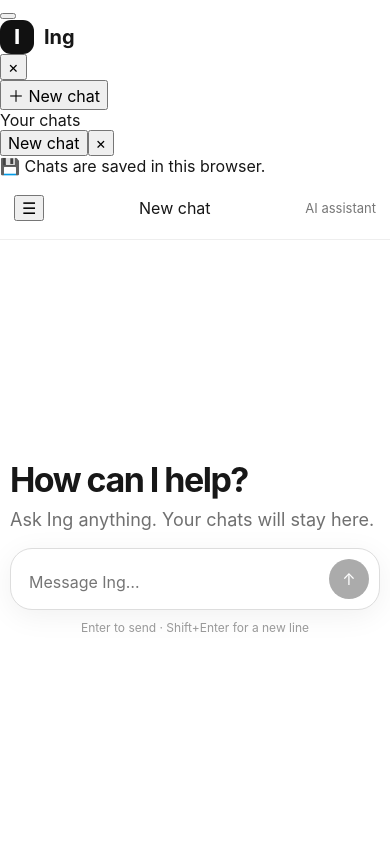
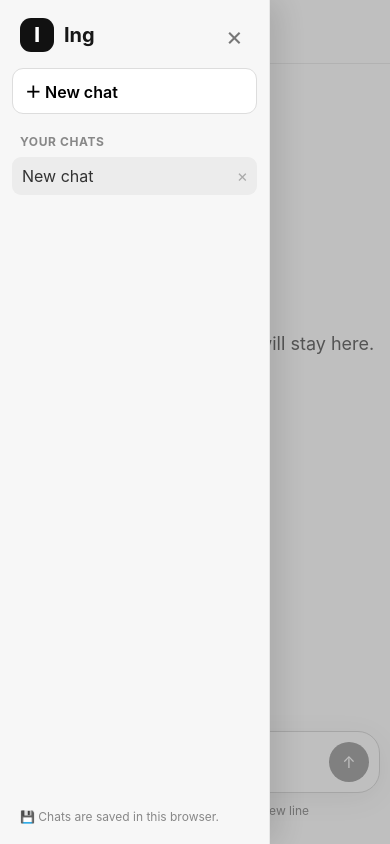
Before and after one commit to Korioswims/Ing-ai, a Next.js app: page / in a window 390 px wide. Built offline with nearby package versions, Linux system fonts and the light colour scheme.

Commit message:
Add ChatGPT-style sidebar and chat history styling

```diff
--- a/app/globals.css
+++ b/app/globals.css
@@ -3,17 +3,32 @@ html, body { margin: 0; min-height: 100%; }
 body { font-family: Inter, ui-sans-serif, system-ui, -apple-system, BlinkMacSystemFont, "Segoe UI", sans-serif; background: #fff; color: #171717; }
 button, textarea { font: inherit; }
 
-.shell { min-height: 100vh; display: flex; flex-direction: column; }
-.topbar { height: 64px; display: flex; align-items: center; justify-content: space-between; padding: 0 22px; border-bottom: 1px solid #eee; }
+.app-shell { min-height: 100vh; display: flex; }
+.sidebar { width: 270px; flex: 0 0 270px; background: #f7f7f7; border-right: 1px solid #e7e7e7; display: flex; flex-direction: column; padding: 14px 12px; }
+.sidebar-head { display: flex; align-items: center; justify-content: space-between; padding: 4px 8px 16px; }
 .brand { display: flex; align-items: center; gap: 10px; font-weight: 700; font-size: 20px; }
 .logo { width: 34px; height: 34px; border-radius: 11px; display: grid; place-items: center; background: #111; color: #fff; font-weight: 800; }
+.close-sidebar { display: none; border: 0; background: transparent; font-size: 26px; color: #777; cursor: pointer; }
+.new-chat { width: 100%; border: 1px solid #ddd; background: #fff; border-radius: 11px; padding: 10px 12px; text-align: left; cursor: pointer; font-weight: 600; }
+.new-chat:hover, .history-item.active { background: #ececec; }
+.history-label { color: #888; font-size: 12px; font-weight: 700; margin: 20px 8px 8px; text-transform: uppercase; letter-spacing: .05em; }
+.history-list { overflow-y: auto; display: flex; flex-direction: column; gap: 3px; }
+.history-item { display: flex; align-items: center; border-radius: 9px; }
+.history-button { flex: 1; min-width: 0; border: 0; background: transparent; text-align: left; padding: 9px 10px; overflow: hidden; white-space: nowrap; text-overflow: ellipsis; cursor: pointer; color: #333; }
+.delete-chat { border: 0; background: transparent; color: #aaa; cursor: pointer; padding: 6px 9px; font-size: 17px; opacity: 0; }
+.history-item:hover .delete-chat, .history-item.active .delete-chat { opacity: 1; }
+.memory-note { margin-top: auto; color: #888; font-size: 12px; padding: 12px 8px 4px; line-height: 1.4; }
+
+.main-panel { min-width: 0; flex: 1; min-height: 100vh; display: flex; flex-direction: column; }
+.topbar { height: 64px; display: flex; align-items: center; justify-content: space-between; padding: 0 22px; border-bottom: 1px solid #eee; }
+.menu-button { display: none; border: 0; background: transparent; font-size: 21px; cursor: pointer; }
+.mobile-title { display: none; font-weight: 600; }
 .status { font-size: 13px; color: #777; }
 
 .chat { width: min(900px, calc(100% - 32px)); margin: 0 auto; flex: 1; display: flex; flex-direction: column; padding: 42px 0 26px; }
 .welcome { margin: auto 0; padding: 30px 0 18px; }
 .welcome h1 { font-size: clamp(34px, 6vw, 58px); line-height: 1; margin: 0 0 12px; letter-spacing: -0.045em; }
 .welcome p { margin: 0; color: #707070; font-size: 18px; }
-
 .messages { flex: 1; display: flex; flex-direction: column; gap: 20px; padding: 10px 0 28px; overflow-y: auto; }
 .message { display: flex; gap: 12px; align-items: flex-start; }
 .avatar { flex: 0 0 32px; height: 32px; border-radius: 10px; display: grid; place-items: center; font-size: 12px; font-weight: 700; background: #f0f0f0; }
@@ -21,11 +36,21 @@ button, textarea { font: inherit; }
 .bubble { max-width: min(760px, 85%); white-space: pre-wrap; line-height: 1.6; font-size: 16px; }
 .message.user { justify-content: flex-end; }
 .message.user .bubble { background: #f2f2f2; border-radius: 18px; padding: 11px 15px; }
-
 .composer { border: 1px solid #ddd; border-radius: 22px; padding: 10px 10px 10px 16px; display: flex; align-items: flex-end; gap: 10px; box-shadow: 0 6px 30px rgba(0,0,0,.06); background: #fff; }
 .composer textarea { flex: 1; resize: none; border: 0; outline: 0; min-height: 30px; max-height: 180px; line-height: 1.45; background: transparent; }
 .send { width: 40px; height: 40px; border: 0; border-radius: 50%; background: #111; color: #fff; cursor: pointer; }
 .send:disabled { opacity: .35; cursor: default; }
 .hint { text-align: center; color: #999; font-size: 12px; margin-top: 10px; }
+.sidebar-backdrop { display: none; }
 
-@media (max-width: 600px) { .topbar { padding: 0 14px; } .chat { width: min(100% - 20px, 900px); padding-top: 24px; } .welcome { margin-top: 20vh; } }
+@media (max-width: 700px) {
+  .sidebar { position: fixed; z-index: 20; inset: 0 auto 0 0; transform: translateX(-100%); transition: transform .2s ease; box-shadow: 10px 0 30px rgba(0,0,0,.12); }
+  .sidebar.open { transform: translateX(0); }
+  .close-sidebar { display: block; }
+  .sidebar-backdrop { display: block; position: fixed; z-index: 10; inset: 0; border: 0; background: rgba(0,0,0,.25); }
+  .menu-button { display: block; }
+  .mobile-title { display: block; position: absolute; left: 50%; transform: translateX(-50%); max-width: 45%; overflow: hidden; white-space: nowrap; text-overflow: ellipsis; }
+  .status { display: none; }
+  .chat { width: min(100% - 20px, 900px); padding-top: 24px; }
+  .welcome { margin-top: 20vh; }
+}
```
